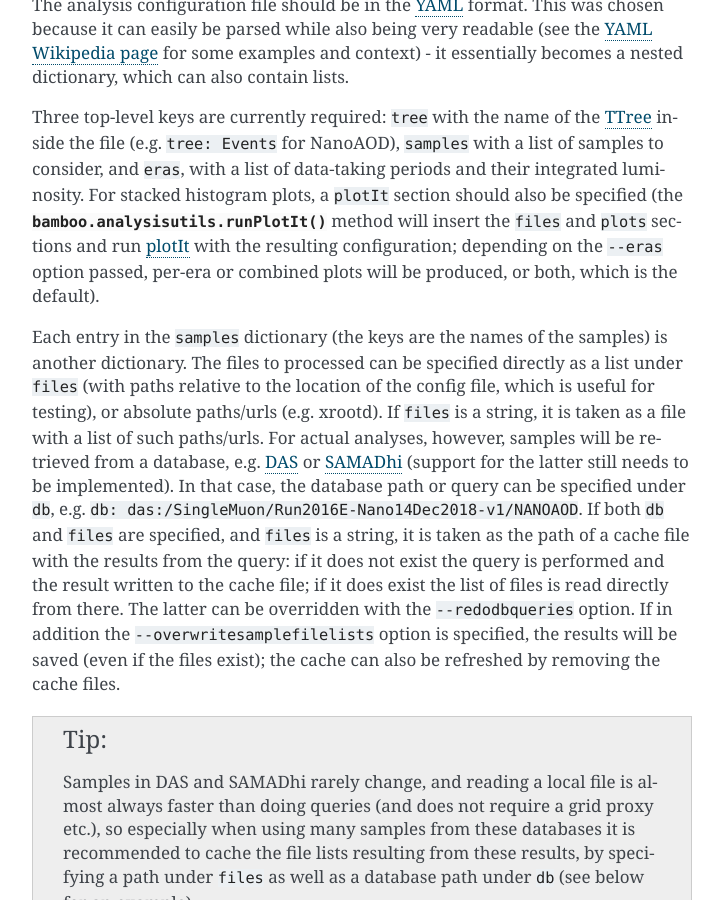
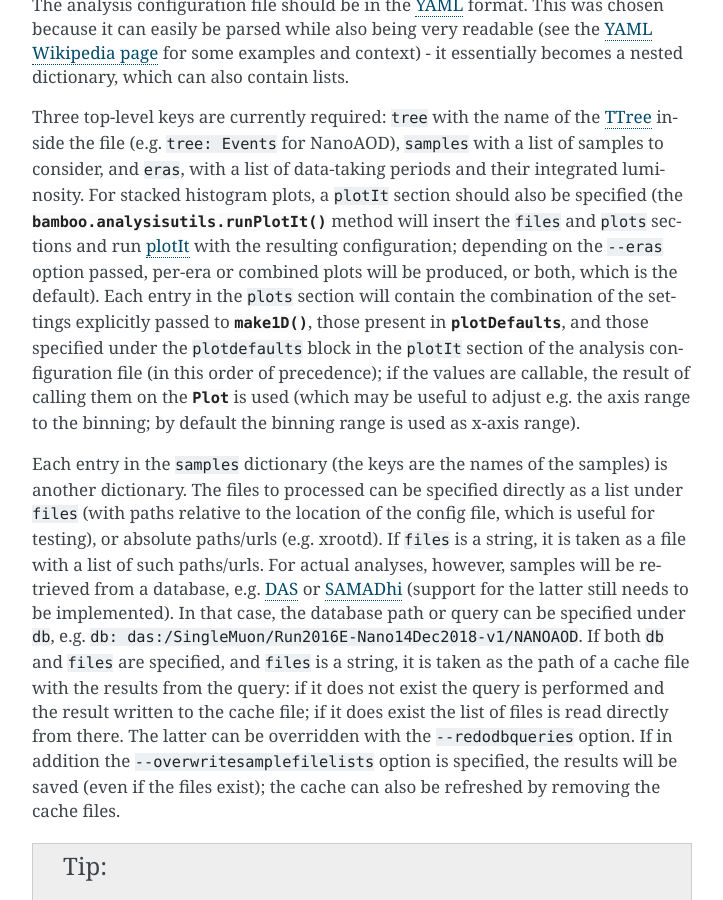
Before and after one commit to recotoolsbenchmarks/BambooAnalysis, a Sphinx documentation site: the page built from doc/userguide.rst, in a window 1280 px wide and 900 px high, scrolled down 2314 px. Shown: the whole window, without its empty margins (388-1111 px from the left). Built offline with Sphinx 7.4.7, drawn with Linux system fonts in a browser that asks for light colours.

Commit message:
Read plotdefaults from yml (if present)

```diff
--- a/doc/userguide.rst
+++ b/doc/userguide.rst
@@ -125,6 +125,14 @@ For stacked histogram plots, a ``plotIt`` section should also be specified (the
 ``plots`` sections and run plotIt_ with the resulting configuration; depending
 on the ``--eras`` option passed, per-era or combined plots will be produced, or
 both, which is the default).
+Each entry in the ``plots`` section will contain the combination of the
+settings explicitly passed to :py:func:`~bamboo.plots.Plot.make1D`, those
+present in :py:attr:`~bamboo.analysismodules.HistogramsModule.plotDefaults`,
+and those specified under the ``plotdefaults`` block in the ``plotIt`` section
+of the analysis configuration file (in this order of precedence); if the values
+are callable, the result of calling them on the :py:class:`~bamboo.plots.Plot`
+is used (which may be useful to adjust e.g. the axis range to the binning; by
+default the binning range is used as x-axis range).
 
 Each entry in the ``samples`` dictionary (the keys are the names of the samples)
 is another dictionary. The files to processed can be specified directly as a
```
Also changed, not shown: 1 other file.
